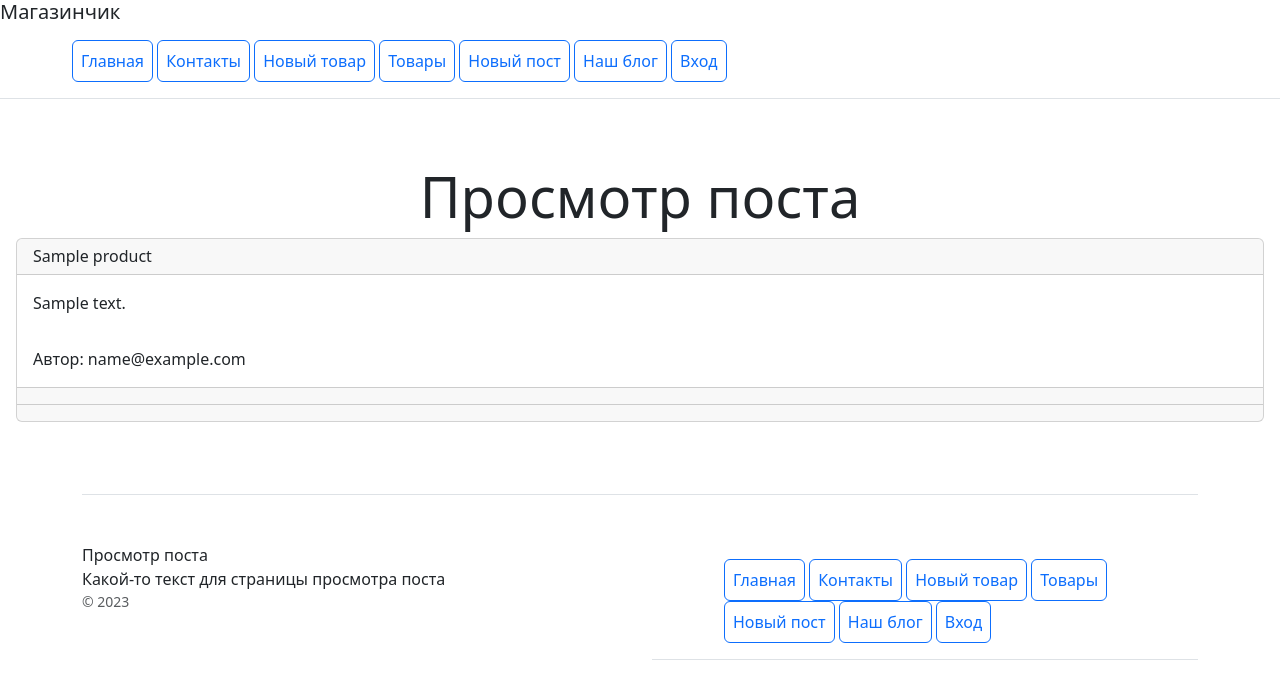
After one commit to Vergelsky/HW-19.1, a Django app: page /view/1/ in a window 1280 px wide. The commit adds this page. Shown: the top 699 px of the page. Run offline with Django 5.2, Linux system fonts and the light colour scheme; tables that the repository leaves empty hold one stand-in row (values such as "Sample post").

Commit message:
23.2 Сделал урлы и вьюхи для каталога

```diff
--- a/blog/views.py
+++ b/blog/views.py
@@ -138,7 +138,7 @@ class BlogDeleteView(LoginRequiredMixin, DeleteView):
     success_url = reverse_lazy("blog:blog")
     extra_context = {
         'some_text': "Какой-то текст для страницы удаления постов",
-        'title': f"Удаляем пост \"\""
+        'title': f"Удаляем пост "
     }
 
 
--- a/catalog/models.py
+++ b/catalog/models.py
@@ -2,7 +2,7 @@
 from django.db import models
 from django.utils import timezone, text
 
-
+from users.models import User
 
 
 # Create your models here.
@@ -11,11 +11,14 @@ from django.utils import timezone, text
 class Product(models.Model):
     product_name = models.CharField(max_length=120, verbose_name='Название')
     product_description = models.CharField(max_length=600, verbose_name='Описание')
-    image = models.ImageField(upload_to='images/', verbose_name='Изображение')
+    image = models.ImageField(upload_to='images/', verbose_name='Изображение', null=True, blank=True)
     category = models.ForeignKey('Category', on_delete=models.CASCADE, verbose_name='Категория')
     price = models.IntegerField(verbose_name='Цена')
     created_at = models.DateTimeField(verbose_name='Создано', default=timezone.now)
     changed_at = models.DateTimeField(verbose_name='Изменено', default=timezone.now)
+    author = models.ForeignKey(User, on_delete=models.CASCADE, verbose_name='автор', null=True, blank=True)
+    is_active = models.BooleanField(default=True, verbose_name='опубликовано')
+    slug = models.CharField(max_length=150, verbose_name='slug', null=True, blank=True)
 
     def __str__(self):
         return self.product_name
--- a/catalog/templates/catalog/includes/inc_main_menu.html
+++ b/catalog/templates/catalog/includes/inc_main_menu.html
@@ -6,8 +6,11 @@
             <a {% if title == 'Контакты' %} class="d-none" {% endif %}
                 class="p-2 btn btn-outline-primary" href={% url 'catalog:contacts' %}>Контакты
             </a>
+            <a {% if title == 'Новый товар' %} class="d-none" {% endif %}
+                class="p-2 btn btn-outline-primary" href={% url 'catalog:new' %}>Новый товар
+            </a>
             <a {% if title == 'Товары' %} class="d-none" {% endif %}
-                class="p-2 btn btn-outline-primary" href={% url 'catalog:items' %}>Товары
+                class="p-2 btn btn-outline-primary" href={% url 'catalog:catalog' %}>Товары
             </a>
             <a {% if title == 'Новый пост' %} class="d-none" {% endif %}
                 class="p-2 btn btn-outline-primary" href={% url 'blog:new' %}>Новый пост
--- /dev/null
+++ b/catalog/templates/catalog/product_detail.html
@@ -0,0 +1,28 @@
+{% extends 'catalog/base.html' %}
+
+{% block content %}
+
+<div class="card card-s mx-auto">
+    <div class="card-header d-flex justify-content-between h6">
+        <p class="  m-0">{{object.product_name }}</p>
+    </div>
+    <div class="card-body d-flex justify-content-between">
+        <p class=" m-0">{{object.product_description}}</p>
+    </div>
+    <div class="card-body d-flex justify-content-between">
+        <p class=" m-0">Автор: {{object.author}}</p>
+    </div>
+    <div class="card-footer d-flex justify-content-center">
+        {% if object.author == user or user.is_staff %}
+        <a class="p-2 btn btn-info" href={% url 'catalog:edit' object.slug %}>Изменить</a>
+        <a class="p-2 btn btn-warning" href={% url 'catalog:delete' object.slug %}>Удалить</a>
+        {% endif %}
+    </div>
+    <div class="card-footer d-flex justify-content-between">
+        {% if object.category.exists %}
+        <p class="m-0">{{ object.category.category_name}}</p>
+        {% endif %}
+    </div>
+</div>
+
+{% endblock %}
--- a/catalog/templates/catalog/product_list.html
+++ b/catalog/templates/catalog/product_list.html
@@ -4,13 +4,19 @@
 
 {% block content %}
 
+            <a  href={% url 'catalog:new_category' %}>Создать категорию товаров
+            </a>
 
             <p class="lead">Страница товаров</p>
             <ul class="row list-unstyled justify-content-center">
                 {% for object in object_list %}
                 <li class="col-5 mb-3">
                     <div class="card card-sm">
+                        {% if object.image.exists %}
                         <img class="card-img-top" src={{object.image|mediapath}}  alt="Здесь могла быть ваша реклама">
+                        {% else %}
+                        <img class="card-img-top" src="{{ MEDIA_URL }}images/Designer.jpeg"  alt="Здесь могла быть ваша реклама">
+                        {% endif %}
                         <div class="card-body d-flex justify-content-between">
                           <p class="  m-0">{{object.product_description}}</p>
                         </div>
--- a/catalog/urls.py
+++ b/catalog/urls.py
@@ -3,13 +3,21 @@ from django.conf.urls.static import static
 from django.contrib import admin
 from django.urls import path, include
 
+from django.views.decorators.cache import cache_page
+
 from catalog.apps import CatalogConfig
-from catalog.views import index, contacts, ItemsListView
+from catalog.views import index, contacts, ProductListView, ProductCreateView, ProductDetailView, ProductUpdateView, \
+    ProductDeleteView, CategoryCreateView
 
 app_name = CatalogConfig.name
 
 urlpatterns = [
-    path('', index, name='index'),
-    path('contacts', contacts, name='contacts'),
-    path('items', ItemsListView.as_view(), name='items'),
-] + static(settings.MEDIA_URL, document_root=settings.MEDIA_ROOT)
+                  path('', index, name='index'),
+                  path('contacts', contacts, name='contacts'),
+                  path('catalog', ProductListView.as_view(), name='catalog'),
+                  path('new/', ProductCreateView.as_view(), name='new'),
+                  path('view/<int:pk>/', ProductDetailView.as_view(), name='view'),
+                  path('edit/<int:pk>/', ProductUpdateView.as_view(), name='edit'),
+                  path('delete/<int:pk>/', ProductDeleteView.as_view(), name='delete'),
+                  path('new_ver/', CategoryCreateView.as_view(), name='new_category')
+              ] + static(settings.MEDIA_URL, document_root=settings.MEDIA_ROOT)
--- a/catalog/views.py
+++ b/catalog/views.py
@@ -1,18 +1,70 @@
 from django.shortcuts import render
-from django.views.generic import ListView
 
-from catalog.models import Product
+from catalog.forms import ProductForm, CategoryForm
+from catalog.models import Product, Category
+from django.contrib.auth.mixins import LoginRequiredMixin
+from django.forms import inlineformset_factory
+from django.urls import reverse_lazy, reverse
+from django.views.generic import CreateView, ListView, DetailView, UpdateView, DeleteView
 
 
-class ItemsListView(ListView):
+class ProductCreateView(LoginRequiredMixin, CreateView):
+    model = Product
+    form_class = ProductForm
+    success_url = reverse_lazy("catalog:catalog")
+
+    extra_context = {
+        'some_text': "Какой-то текст для страницы добавления нового продукта",
+        'title': "Новый продукт"
+    }
+
+    def form_valid(self, form):
+        new_product = form.save()
+        new_product.author = self.request.user
+        return super().form_valid(form)
+
+
+class ProductDetailView(DetailView):
+    model = Product
+    extra_context = {
+        'some_text': "Какой-то текст для страницы просмотра поста",
+        'title': "Просмотр поста"
+    }
+
+
+class ProductListView(ListView):
     model = Product
     extra_context = {
         'some_text': "Какой-то текст для страницы товаров",
         'title': "Товары"
     }
 
+    def get_queryset(self, *args, **kwargs):
+        queryset = super().get_queryset(*args, **kwargs)
+        if self.request.user.is_staff:
+            return queryset
+        return queryset.filter(is_active=True)
 
-# Create your views here.
+
+class ProductUpdateView(LoginRequiredMixin, UpdateView):
+    model = Product
+    form_class = ProductForm
+    extra_context = {
+        'some_text': "Какой-то текст для страницы изменения продукта",
+        'title': "Отредактировать продукт"
+    }
+
+
+class ProductDeleteView(LoginRequiredMixin, DeleteView):
+    model = Product
+    success_url = reverse_lazy("catalog:catalog")
+    extra_context = {
+        'some_text': "Какой-то текст для страницы удаления постов",
+        'title': f"Удаляем пост "
+    }
+
+
+
 def index(request):
     context = {
         'some_text': "Какой-то текст для главной страницы",
@@ -31,12 +83,12 @@ def contacts(request):
     return render(request, 'catalog/contacts.html', context)
 
 
-# def items(request):
-#     items_list = Product.objects.all()
-#     context = {
-#         'object_list': items_list,
-#         'some_text': "Какой-то текст для страницы товаров",
-#         'title': "Товары"
-#     }
-#     print(type(context['object_list'][0]))
-#     return render(request, 'catalog/items.html', context)
+class CategoryCreateView(CreateView):
+    model = Category
+    form_class = CategoryForm
+    success_url = reverse_lazy("catalog:catalog")
+
+    extra_context = {
+        'some_text': "Какой-то текст для страницы добавления новой категории",
+        'title': "Новая категория"
+    }
```
Also changed, not shown: catalog/forms.py (+34 -1 lines), catalog/templates/catalog/category_form.html (added, +13 -0 lines), catalog/templates/catalog/product_confirm_delete.html (added, +17 -0 lines), catalog/templates/catalog/product_form.html (added, +13 -0 lines), catalog/templates/catalog/product_update.html (added, +14 -0 lines), catalog/templates/catalog/version_form.html (added, +13 -0 lines), README.md, media/images/Designer.jpeg (added), 2 other files.
